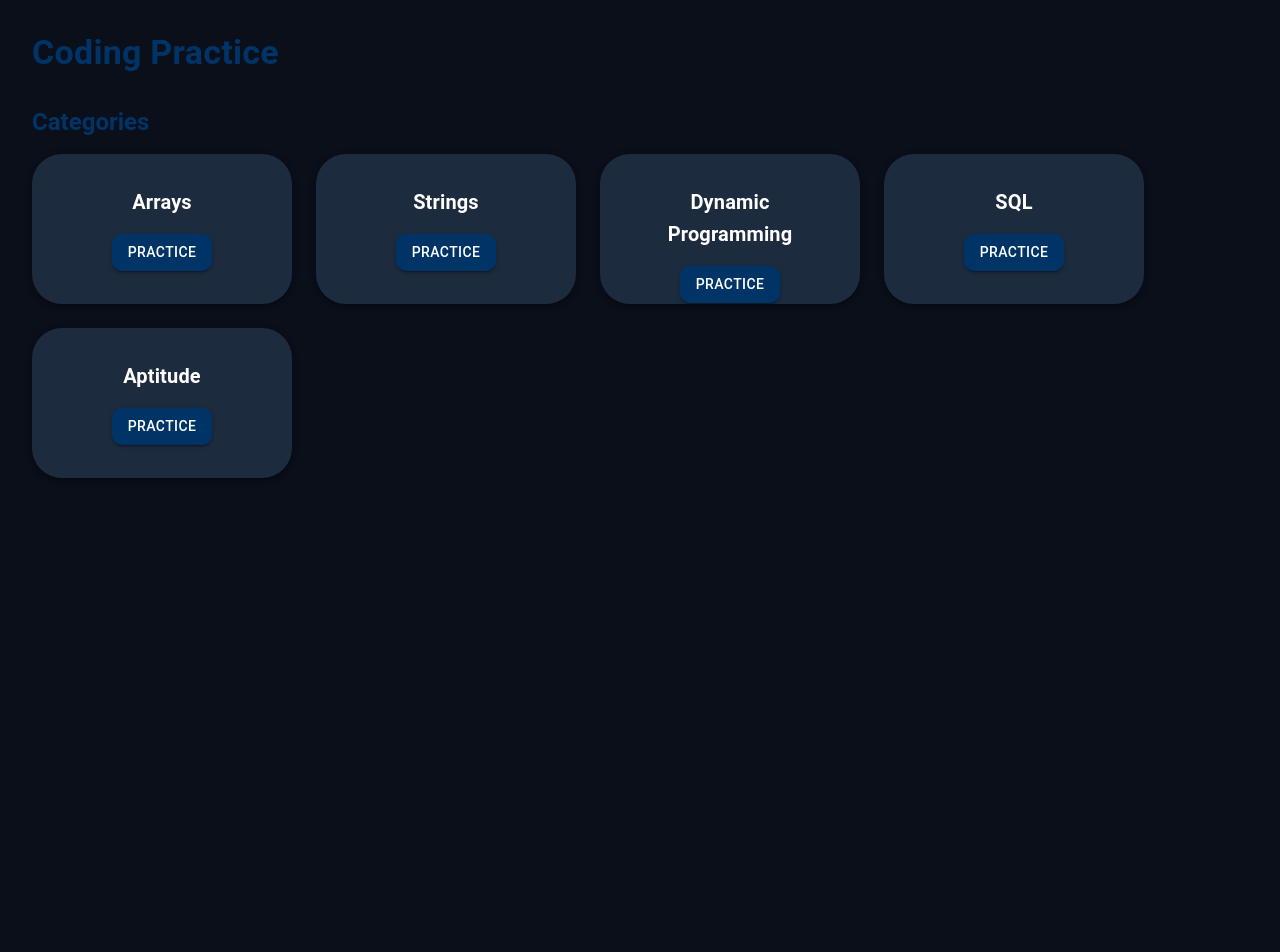
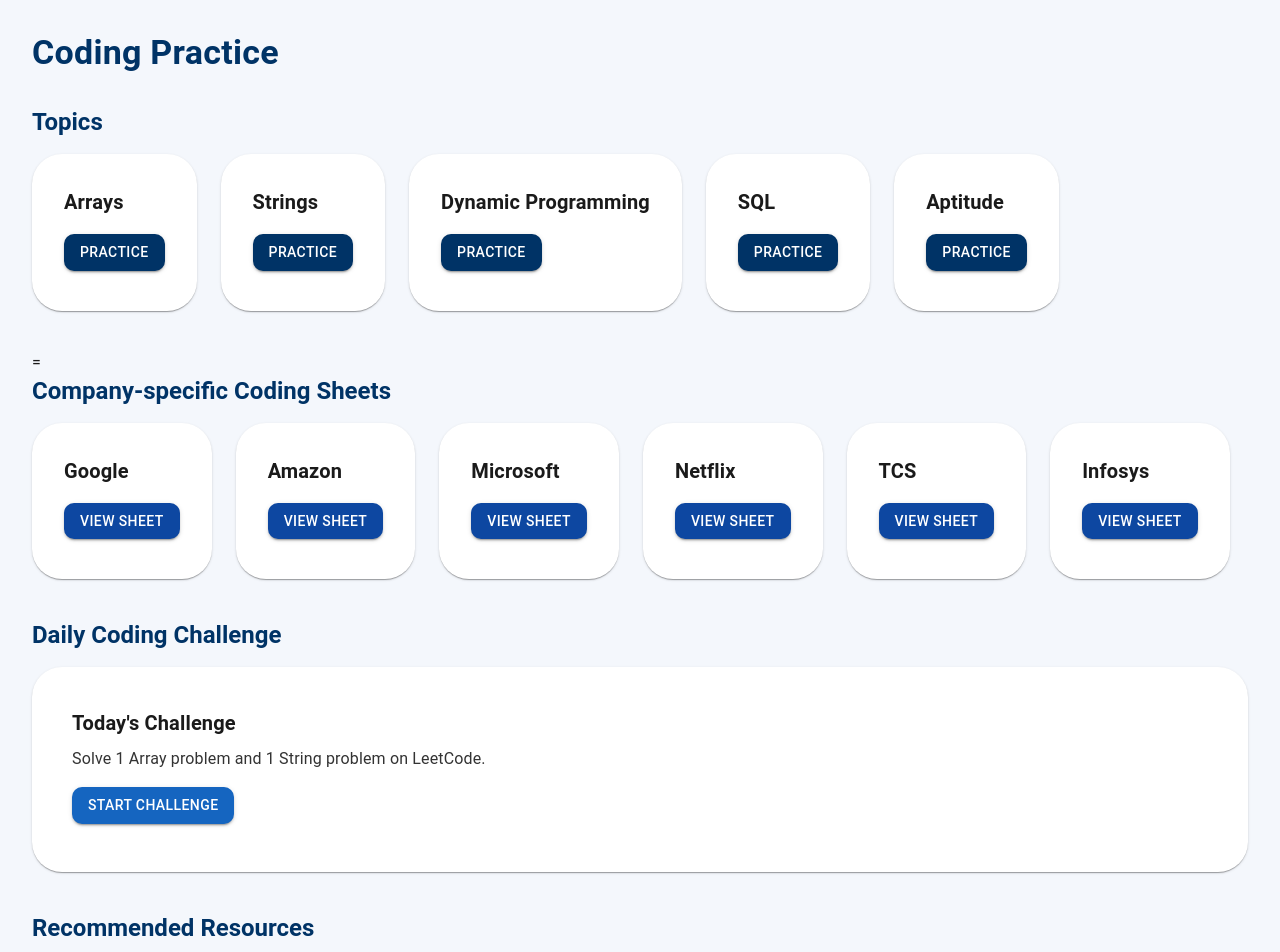
Before and after one commit to 20040795/Prep_Buddy, a React app in the folder frontend/: page /coding in a window 1280 px wide. Shown: the top 952 px of the page. Before the commit the page ends 800 px from the top, so only its background shows below. Built offline with nearby package versions, Linux system fonts and the light colour scheme; the HTML template or start-up script is replaced by a standard one.

Commit message:
changed the theme of the coding practise page

```diff
--- a/frontend/src/pages/CodingPractice.jsx
+++ b/frontend/src/pages/CodingPractice.jsx
@@ -1,4 +1,14 @@
-import { Box, Typography, Grid, Card, CardContent, Button } from "@mui/material";
+import { useEffect, useState } from "react";
+import {
+  Box,
+  Typography,
+  Card,
+  CardContent,
+  Button,
+  Grid,
+  Chip
+} from "@mui/material";
+import { motion } from "framer-motion";
 
 export default function CodingPractice() {
   const user = JSON.parse(localStorage.getItem("user")) || {};
@@ -11,37 +21,60 @@
     { name: "Aptitude", link: "https://www.indiabix.com/aptitude/questions-and-answers/" },
   ];
 
+  const companies = [
+    { name: "Google", link: "https://leetcode.com/company/google/" },
+    { name: "Amazon", link: "https://leetcode.com/company/amazon/" },
+    { name: "Microsoft", link: "https://leetcode.com/company/microsoft/" },
+    { name: "Netflix", link: "https://leetcode.com/problemset/all/?topicSlugs=netflix" },
+    { name: "TCS", link: "https://prepinsta.com/tcs-coding-questions/" },
+    { name: "Infosys", link: "https://prepinsta.com/infosys/coding-questions/" }
+  ];
+
+  const difficulty = ["Easy", "Medium", "Hard"];
+
   const handlePracticeClick = (topicLink) => {
-    // ⭐ Update leaderboard
     fetch("http://localhost:5000/api/leaderboard/solved", {
       method: "POST",
       headers: { "Content-Type": "application/json" },
       body: JSON.stringify({ user_id: user.id })
     });
-
-    // Open practice link
     window.open(topicLink, "_blank");
   };
 
   return (
-    <Box sx={{ p: 4 }}>
+    <Box
+      sx={{
+        p: 4,
+        minHeight: "100vh",
+        background: "#f4f7fc",
+        color: "#1a1a1a"
+      }}
+    >
       <Typography variant="h4" sx={{ mb: 4, color: "#003366", fontWeight: "bold" }}>
         Coding Practice
       </Typography>
 
-      <Typography variant="h5" sx={{ mb: 2, fontWeight: "bold", color: "#003366" }}>
-        Categories
+      {/* Topics */}
+      <Typography variant="h5" sx={{ mb: 2, color: "#003366", fontWeight: "bold" }}>
+        Topics
       </Typography>
 
       <Grid container spacing={3} sx={{ mb: 5 }}>
-        {categories.map((cat) => (
-          <Grid item key={cat.name}>
-            <Card sx={{ width: 260, height: 150, textAlign: "center", boxShadow: 3, borderRadius: 3, p: 2 }}>
+        {categories.map((cat, index) => (
+          <Grid item xs={12} sm={6} md={4} key={cat.name}>
+            <motion.div
+              initial={{ opacity: 0, y: 20 }}
+              animate={{ opacity: 1, y: 0 }}
+              transition={{ delay: index * 0.1 }}
+            >
+              <Card sx={{ p: 2, borderRadius: 3, background: "#fff" }}>
                 <CardContent>
-                <Typography variant="h6" sx={{ fontWeight: "bold", mb: 2 }}>
+                  <Typography
+                    variant="h6"
+                    sx={{ fontWeight: "bold", mb: 2, color: "#1a1a1a" }}
+                  >
                     {cat.name}
                   </Typography>
-
                   <Button
                     variant="contained"
                     sx={{ bgcolor: "#003366" }}
@@ -51,9 +84,83 @@
                   </Button>
                 </CardContent>
               </Card>
+            </motion.div>
           </Grid>
         ))}
       </Grid>
+
+=
+
+      {/* Companies */}
+      <Typography variant="h5" sx={{ mb: 2, color: "#003366", fontWeight: "bold" }}>
+        Company-specific Coding Sheets
+      </Typography>
+
+      <Grid container spacing={3} sx={{ mb: 5 }}>
+        {companies.map((comp, index) => (
+          <Grid item xs={12} sm={6} md={4} key={comp.name}>
+            <motion.div
+              initial={{ opacity: 0, y: 20 }}
+              animate={{ opacity: 1, y: 0 }}
+              transition={{ delay: index * 0.1 }}
+            >
+              <Card sx={{ p: 2, borderRadius: 3, background: "#fff" }}>
+                <CardContent>
+                  <Typography
+                    variant="h6"
+                    sx={{ fontWeight: "bold", mb: 2, color: "#1a1a1a" }}
+                  >
+                    {comp.name}
+                  </Typography>
+                  <Button
+                    variant="contained"
+                    sx={{ bgcolor: "#0D47A1" }}
+                    onClick={() => handlePracticeClick(comp.link)}
+                  >
+                    View Sheet
+                  </Button>
+                </CardContent>
+              </Card>
+            </motion.div>
+          </Grid>
+        ))}
+      </Grid>
+
+      {/* Daily Challenge */}
+      <Typography variant="h5" sx={{ mb: 2, color: "#003366", fontWeight: "bold" }}>
+        Daily Coding Challenge
+      </Typography>
+
+      <Card sx={{ p: 3, mb: 5, borderRadius: 3, background: "#fff" }}>
+        <CardContent>
+          <Typography variant="h6" sx={{ fontWeight: "bold", color: "#1a1a1a" }}>
+            Today's Challenge
+          </Typography>
+          <Typography sx={{ mt: 1, color: "#333" }}>
+            Solve 1 Array problem and 1 String problem on LeetCode.
+          </Typography>
+          <Button
+            variant="contained"
+            sx={{ mt: 2, bgcolor: "#1565C0" }}
+            onClick={() => window.open("https://leetcode.com/problemset/all/", "_blank")}
+          >
+            Start Challenge
+          </Button>
+        </CardContent>
+      </Card>
+
+      {/* Resources */}
+      <Typography variant="h5" sx={{ mb: 2, color: "#003366", fontWeight: "bold" }}>
+        Recommended Resources
+      </Typography>
+
+      <Card sx={{ p: 3, borderRadius: 3, background: "#fff" }}>
+        <CardContent>
+          <Typography sx={{ color: "#333" }}>• Striver’s SDE Sheet</Typography>
+          <Typography sx={{ color: "#333" }}>• LeetCode Top 150</Typography>
+          <Typography sx={{ color: "#333" }}>• SQL Interview Guide</Typography>
+        </CardContent>
+      </Card>
     </Box>
   );
 }
```
Lines whose indentation alone changed are shown as unchanged.
